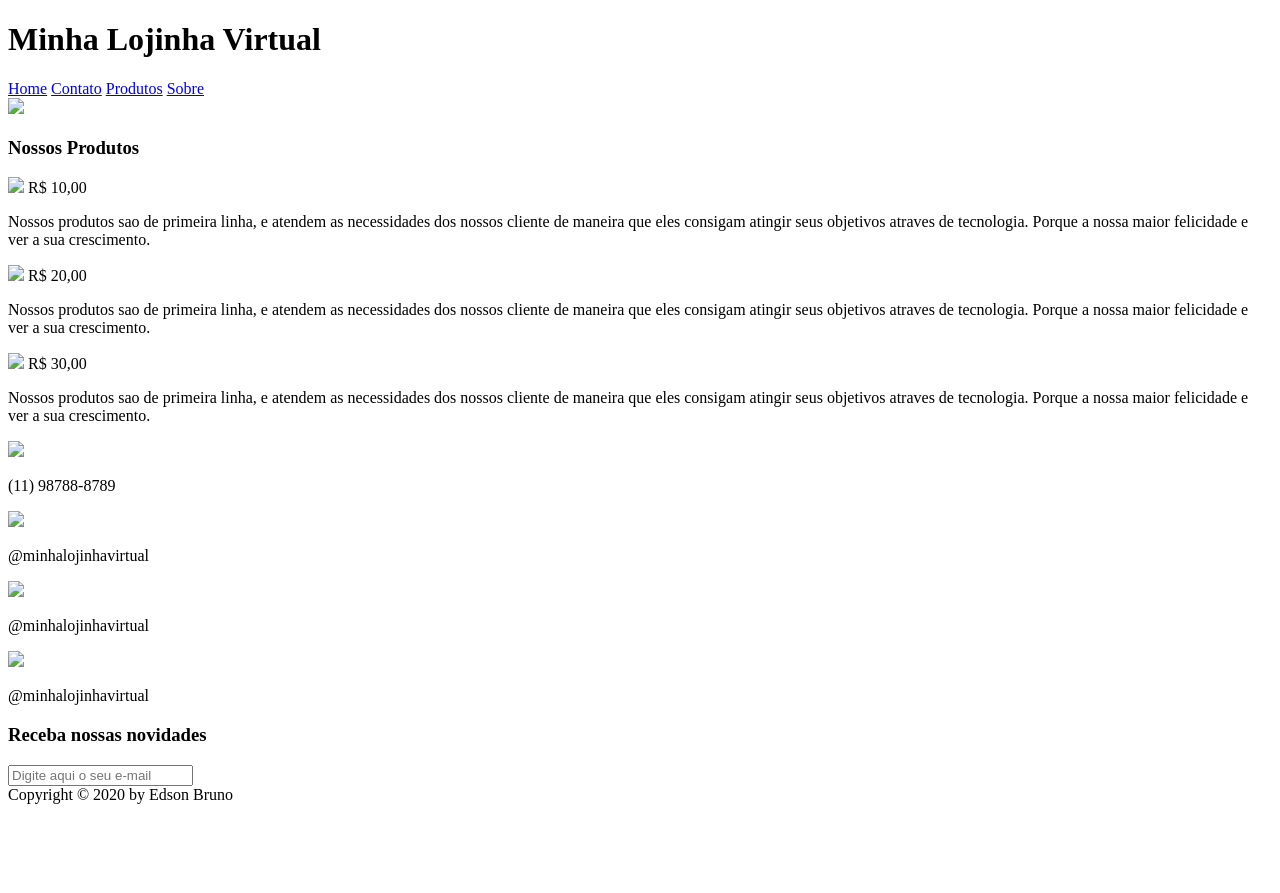
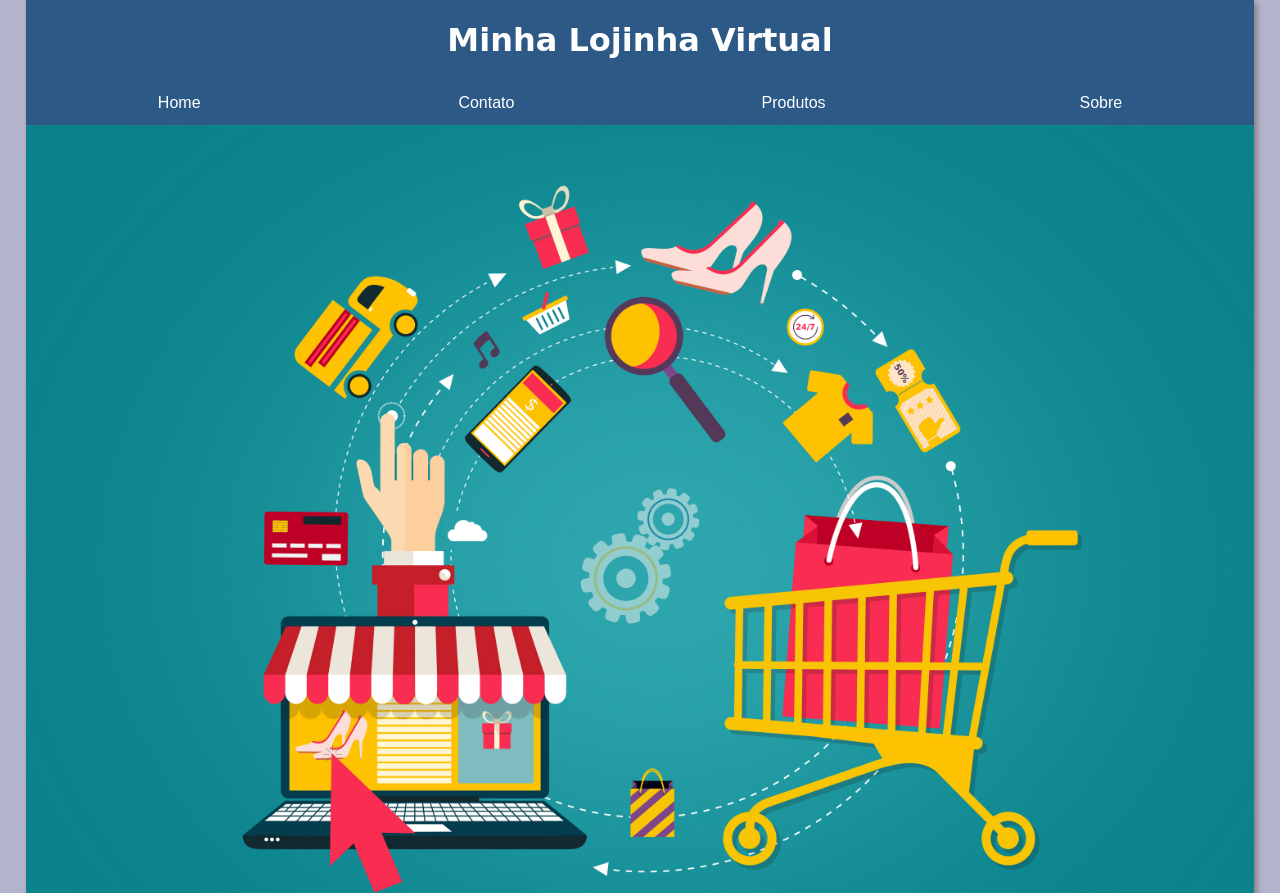
Before and after one commit to edsonbruno415/lojavirtual, a plain HTML site: page index.html in a window 1280 px wide. Shown: the top 893 px of the page. Before the commit the page ends 812 px from the top, so only its background shows below. Drawn offline with Linux system fonts and the light colour scheme; the site is published under a folder, as on GitHub Pages, so addresses that start at the root find nothing.

Commit message:
Fixing css to deploy in githubpages

```diff
--- a/index.html
+++ b/index.html
@@ -5,7 +5,7 @@
     <meta charset="UTF-8">
     <meta name="viewport" content="width=device-width, initial-scale=1.0">
     <title>Minha Lojinha Virtual</title>
-    <link rel="stylesheet" href="/css/estilos.css">
+    <link rel="stylesheet" href="css/estilos.css">
 </head>
 
 <body>
@@ -15,20 +15,20 @@
                 <h1>Minha Lojinha Virtual</h1>
             </div>
             <div id="navbar">
-                <a href="/">Home</a>
+                <a href="index.html">Home</a>
                 <a href="#contato">Contato</a>
                 <a href="#title-products">Produtos</a>
-                <a href="/">Sobre</a>
+                <a href="index.html">Sobre</a>
             </div>
         </header>
         <section id="main">
             <div id="banner-main">
-                <img src="/images/banner.jpg">
+                <img src="images/banner.jpg">
             </div>
             <h3 id="title-products">Nossos Produtos</h3>
             <div id="produtos">
                 <div class="product-card">
-                    <img class="product-image" src="/images/product-card.jpg">
+                    <img class="product-image" src="images/product-card.jpg">
                     <span class="product-price">R$ 10,00</span>
                     <p class="product-desc">
                         Nossos produtos sao de primeira linha, e atendem
@@ -39,7 +39,7 @@
                     </p>
                 </div>
                 <div class="product-card">
-                    <img class="product-image" src="/images/product-card.jpg">
+                    <img class="product-image" src="images/product-card.jpg">
                     <span class="product-price">R$ 20,00</span>
                     <p class="product-desc">
                         Nossos produtos sao de primeira linha, e atendem
@@ -50,7 +50,7 @@
                     </p>
                 </div>
                 <div class="product-card">
-                    <img class="product-image" src="/images/product-card.jpg">
+                    <img class="product-image" src="images/product-card.jpg">
                     <span class="product-price">R$ 30,00</span>
                     <p class="product-desc">
                         Nossos produtos sao de primeira linha, e atendem
@@ -67,19 +67,19 @@
         <div id="contato">
             <div id="redes-sociais">
                 <div class="rede-social">
-                    <img src="/images/whats.png">
+                    <img src="images/whats.png">
                     <p>(11) 98788-8789</p>
                 </div>
                 <div class="rede-social">
-                    <img src="/images/facebook.png">
+                    <img src="images/facebook.png">
                     <p>@minhalojinhavirtual</p>
                 </div>
                 <div class="rede-social">
-                    <img src="/images/instagram.png">
+                    <img src="images/instagram.png">
                     <p>@minhalojinhavirtual</p>
                 </div>
                 <div class="rede-social">
-                    <img src="/images/twitter.png">
+                    <img src="images/twitter.png">
                     <p>@minhalojinhavirtual</p>
                 </div>
             </div>
```
